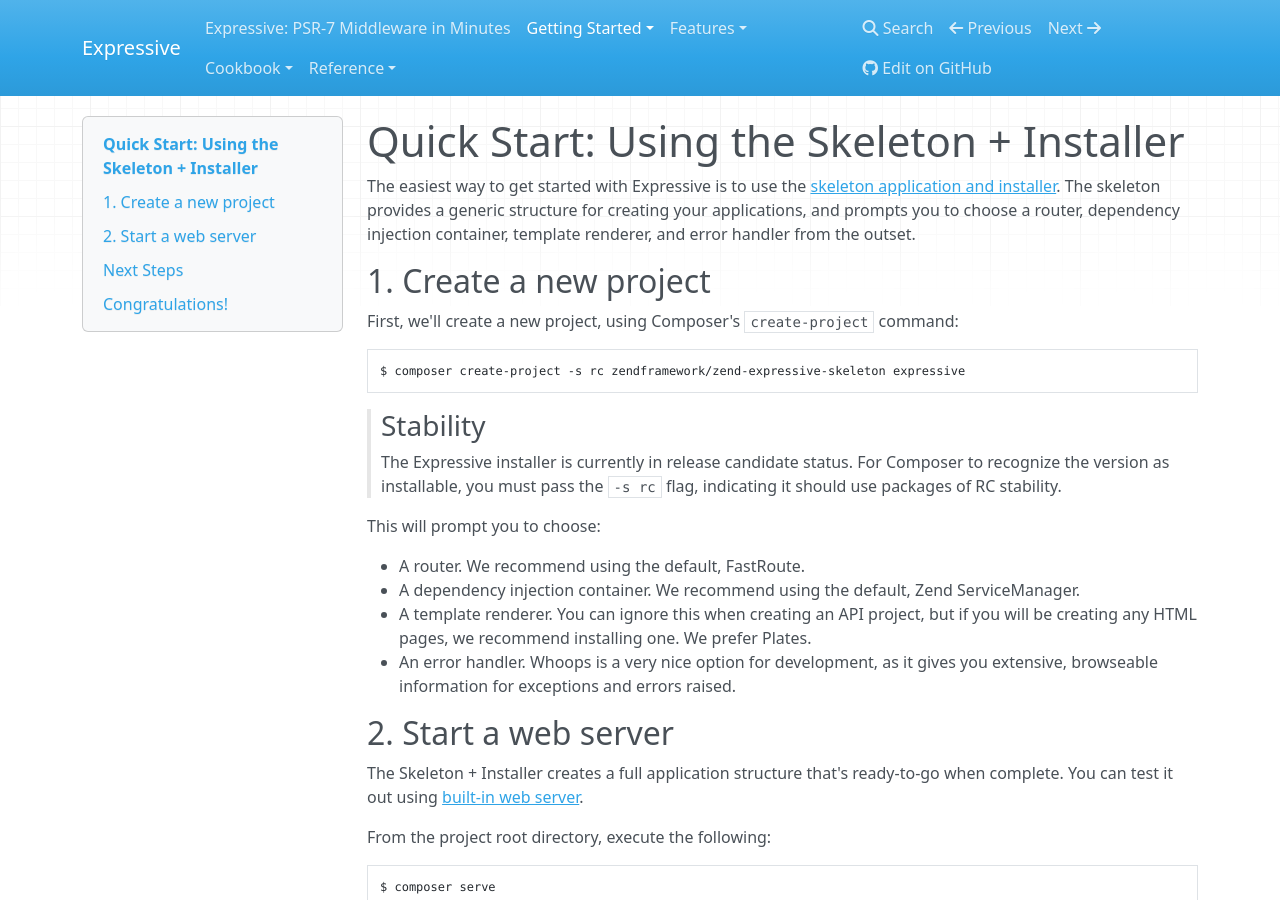
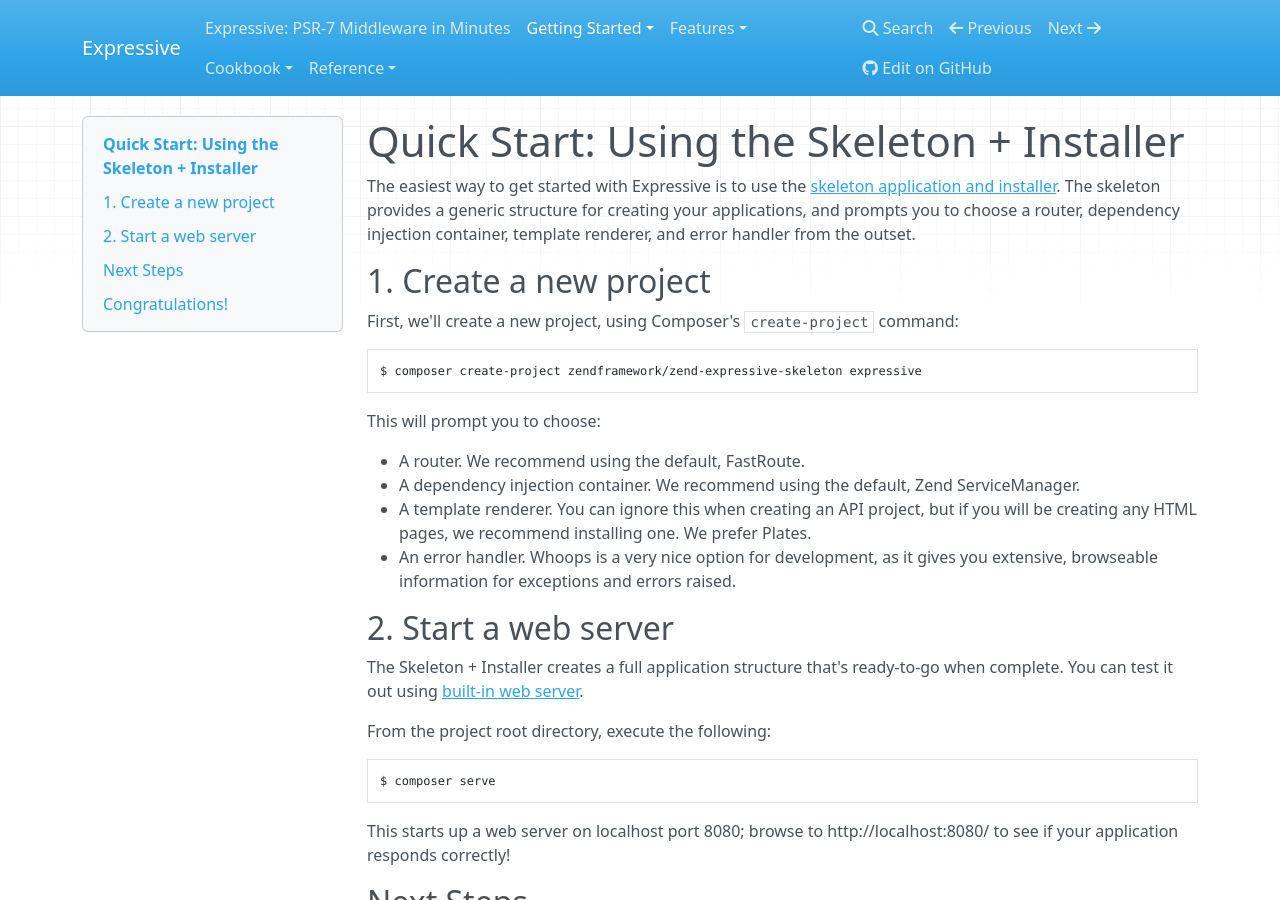
Before and after one commit to zendframework/zend-expressive, an MkDocs documentation site: the page built from doc/book/getting-started/skeleton.md, in a window 1280 px wide and 900 px high. Built offline with MkDocs 1.6.1, drawn with Linux system fonts in a browser that asks for light colours; nearby versions of some CDN libraries; old or Windows-style settings are respelled for this version of MkDocs.

Commit message:
Removed references to rc/release candidate
In preparation for stable release!

````diff
--- a/doc/book/getting-started/skeleton.md
+++ b/doc/book/getting-started/skeleton.md
@@ -11,14 +11,8 @@
 First, we'll create a new project, using Composer's `create-project` command:
 
 ```bash
-$ composer create-project -s rc zendframework/zend-expressive-skeleton expressive
+$ composer create-project zendframework/zend-expressive-skeleton expressive
 ```
-
-> ### Stability
->
-> The Expressive installer is currently in release candidate status. For Composer
-> to recognize the version as installable, you must pass the `-s rc` flag,
-> indicating it should use packages of RC stability.
 
 This will prompt you to choose:
 
--- a/doc/book/index.html
+++ b/doc/book/index.html
@@ -4,7 +4,7 @@
 
     <p>PSR-7 Middleware in Minutes</p>
 
-    <pre><code class="language-bash">$ composer create-project -s rc zendframework/zend-expressive-skeleton expressive</code></pre>
+    <pre><code class="language-bash">$ composer create-project zendframework/zend-expressive-skeleton expressive</code></pre>
   </div>
 </div>
 
@@ -99,7 +99,7 @@
     <p>Installation is only a <a href="https://getcomposer.org">Composer</a> command away!</p>
 
     <pre><code class="language-bash" data-trim>
-$ composer create-project -s rc zendframework/zend-expressive-skeleton expressive
+$ composer create-project zendframework/zend-expressive-skeleton expressive
     </code></pre>
 
     <h3>Choose what you want</h3>
````
Also changed, not shown: README.md (+2 -2 lines).
